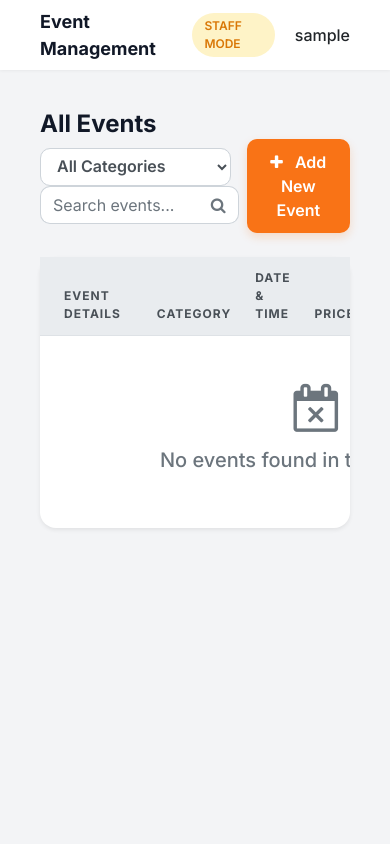
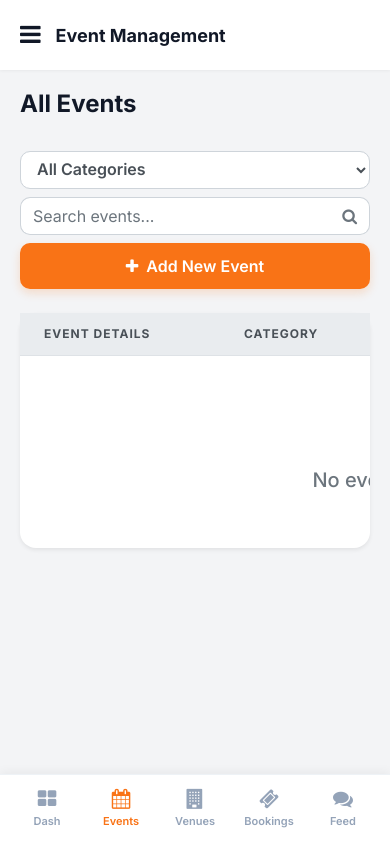
Before and after one commit to DyvinBiju/seatsense, a Django app: page /admin-panel/events/ in a window 390 px wide; the page is wider, and only the part inside the window is pictured. Run offline with Django 5.2, Linux system fonts and the light colour scheme; the visitor is signed in with stand-in values (Sample User, id 1); data that the repository does not hold is empty; some libraries are stand-ins or nearby versions.

Commit message:
admin dashboard modified, venues added

````diff
--- a/seatsense_app/models.py
+++ b/seatsense_app/models.py
@@ -22,7 +22,7 @@ class Auditorium(models.Model):
 
             for seat_num in range(1, self.seats_per_row + 1):
 
-                Seat.objects.create(
+                Seat.objects.get_or_create(
                     auditorium=self,
                     row_label=row,
                     seat_number=seat_num
--- a/seatsense_app/urls.py
+++ b/seatsense_app/urls.py
@@ -38,6 +38,12 @@ urlpatterns = [
     path('admin-panel/feedback/<int:feedback_id>/reply/', admin_views.admin_feedback_reply, name='admin_feedback_reply'),
     path('admin-panel/feedback/<int:feedback_id>/delete/', admin_views.admin_feedback_delete, name='admin_feedback_delete'),
 
+    # Auditoriums
+    path('admin-panel/auditoriums/', admin_views.admin_auditorium_list, name='admin_auditorium_list'),
+    path('admin-panel/auditoriums/create/', admin_views.admin_auditorium_create, name='admin_auditorium_create'),
+    path('admin-panel/auditoriums/<int:auditorium_id>/edit/', admin_views.admin_auditorium_edit, name='admin_auditorium_edit'),
+    path('admin-panel/auditoriums/<int:auditorium_id>/delete/', admin_views.admin_auditorium_delete, name='admin_auditorium_delete'),
+
     path("events/", views.explore_events, name="explore_events"),
     path("event/<int:event_id>/", views.event_detail, name="event_detail"),
     path("event/<int:event_id>/seats/", views.seat_layout, name="seat_layout"),
--- a/templates/seatsense_app/admin/admin_base.html
+++ b/templates/seatsense_app/admin/admin_base.html
@@ -161,10 +161,75 @@
             .sidebar {
                 transform: translateX(-100%);
             }
+            .sidebar.active {
+                transform: translateX(0);
+            }
             .main-content {
                 margin-left: 0;
                 width: 100%;
+                margin-bottom: 70px; /* Space for bottom tabs */
             }
+            .top-bar {
+                padding: 0 20px;
+            }
+            .user-nav {
+                display: none; /* Hide on mobile to save space */
+            }
+            .content-area {
+                padding: 20px;
+            }
+            .mobile-nav-toggle {
+                display: block !important;
+            }
+            .mobile-tab-bar {
+                display: flex !important;
+            }
+        }
+
+        /* Mobile Tab Bar */
+        .mobile-tab-bar {
+            position: fixed;
+            bottom: 0;
+            left: 0;
+            right: 0;
+            height: 70px;
+            background: white;
+            display: none;
+            justify-content: space-around;
+            align-items: center;
+            box-shadow: 0 -2px 10px rgba(0,0,0,0.05);
+            z-index: 1100;
+            border-top: 1px solid #eef2f6;
+            padding: 0 10px;
+        }
+
+        .tab-item {
+            display: flex;
+            flex-direction: column;
+            align-items: center;
+            text-decoration: none;
+            color: #94a3b8;
+            font-size: 11px;
+            font-weight: 600;
+            transition: all 0.2s;
+            flex: 1;
+        }
+
+        .tab-item i {
+            font-size: 20px;
+            margin-bottom: 4px;
+        }
+
+        .tab-item.active {
+            color: var(--primary-orange);
+        }
+
+        .mobile-nav-toggle {
+            display: none;
+            font-size: 24px;
+            color: #111827;
+            cursor: pointer;
+            margin-right: 15px;
         }
     </style>
 
@@ -214,6 +279,11 @@
                     <i class="fa fa-users"></i> Users
                 </a>
             </li>
+            <li class="menu-item">
+                <a href="{% url 'admin_auditorium_list' %}" class="menu-link {% if 'auditorium' in request.resolver_match.url_name %}active{% endif %}">
+                    <i class="fa fa-building"></i> Venues
+                </a>
+            </li>
         </ul>
 
         <div class="sidebar-footer">
@@ -227,8 +297,13 @@
     <div class="main-content">
         <!-- Top Bar -->
         <div class="top-bar">
-            <div class="page-title">
-                {% block page_title %}Dashboard Overview{% endblock %}
+            <div class="d-flex align-items-center">
+                <div class="mobile-nav-toggle" id="sidebarToggle">
+                    <i class="fa fa-bars"></i>
+                </div>
+                <div class="page-title">
+                    {% block page_title %}Dashboard Overview{% endblock %}
+                </div>
             </div>
 
             <div class="user-nav">
@@ -239,8 +314,48 @@
 
         <!-- Inner Content Area -->
         <div class="content-area">
+            {% if messages %}
+                {% for message in messages %}
+                <div class="alert alert-{% if message.tags == 'error' %}danger{% else %}{{ message.tags }}{% endif %} alert-dismissible fade show" role="alert" style="border-radius: 12px; font-weight: 500;">
+                    {% if message.tags == 'error' %}
+                        <i class="fa fa-exclamation-circle mr-2"></i>
+                    {% elif message.tags == 'success' %}
+                        <i class="fa fa-check-circle mr-2"></i>
+                    {% endif %}
+                    {{ message }}
+                    <button type="button" class="close" data-dismiss="alert" aria-label="Close">
+                        <span aria-hidden="true">&times;</span>
+                    </button>
+                </div>
+                {% endfor %}
+            {% endif %}
+
             {% block admin_content %}{% endblock %}
         </div>
+    </div>
+
+    <!-- Mobile Tab Bar -->
+    <div class="mobile-tab-bar">
+        <a href="{% url 'admin_dashboard' %}" class="tab-item {% if request.resolver_match.url_name == 'admin_dashboard' %}active{% endif %}">
+            <i class="fa fa-th-large"></i>
+            <span>Dash</span>
+        </a>
+        <a href="{% url 'admin_event_list' %}" class="tab-item {% if 'event' in request.resolver_match.url_name %}active{% endif %}">
+            <i class="fa fa-calendar"></i>
+            <span>Events</span>
+        </a>
+        <a href="{% url 'admin_auditorium_list' %}" class="tab-item {% if 'auditorium' in request.resolver_match.url_name %}active{% endif %}">
+            <i class="fa fa-building"></i>
+            <span>Venues</span>
+        </a>
+        <a href="{% url 'admin_booking_list' %}" class="tab-item {% if 'booking' in request.resolver_match.url_name %}active{% endif %}">
+            <i class="fa fa-ticket"></i>
+            <span>Bookings</span>
+        </a>
+        <a href="{% url 'admin_feedback_list' %}" class="tab-item {% if 'feedback' in request.resolver_match.url_name %}active{% endif %}">
+            <i class="fa fa-comments"></i>
+            <span>Feed</span>
+        </a>
     </div>
 
     <script src="https://code.jquery.com/jquery-3.5.1.slim.min.js"></script>
@@ -248,6 +363,21 @@
     <script src="https://stackpath.bootstrapcdn.com/bootstrap/4.5.2/js/bootstrap.min.js"></script>
     <script src="https://cdn.jsdelivr.net/npm/chart.js"></script>
 
+    <script>
+        $(document).ready(function() {
+            $('#sidebarToggle').on('click', function() {
+                $('.sidebar').toggleClass('active');
+            });
+
+            // Close sidebar when clicking outside on mobile
+            $(document).on('click', function(e) {
+                if (!$(e.target).closest('.sidebar, #sidebarToggle').length) {
+                    $('.sidebar').removeClass('active');
+                }
+            });
+        });
+    </script>
     {% block extra_js %}{% endblock %}
 </body>
 </html>
+```
--- a/templates/seatsense_app/admin/event_list.html
+++ b/templates/seatsense_app/admin/event_list.html
@@ -4,13 +4,13 @@
 
 {% block admin_content %}
 <div class="row mb-4 align-items-center">
-    <div class="col-md-4">
+    <div class="col-lg-4 col-md-12 mb-3 mb-lg-0">
         <h4 class="mb-0" style="font-weight: 700; color: #111827;">All Events</h4>
     </div>
-    <div class="col-md-8">
-        <div class="d-flex justify-content-end align-items-center">
-            <form class="form-inline mr-2" method="GET">
-                <select name="category" class="form-control mr-2 bg-white" style="border-radius: 10px; font-weight: 600;" onchange="this.form.submit()">
+    <div class="col-lg-8 col-md-12 mt-3 mt-lg-0">
+        <div class="d-flex flex-column flex-lg-row justify-content-lg-end align-items-stretch">
+            <form class="d-flex flex-column flex-sm-row mr-lg-3 mb-2 mb-lg-0" method="GET">
+                <select name="category" class="form-control mb-2 mb-sm-0 mr-sm-2 bg-white" style="border-radius: 10px; font-weight: 600;" onchange="this.form.submit()">
                     <option value="">All Categories</option>
                     {% for cat in categories %}
                     <option value="{{ cat.id }}" {% if selected_cat == cat.id %}selected{% endif %}>{{ cat.name }}</option>
@@ -25,7 +25,7 @@
                     </div>
                 </div>
             </form>
-            <a href="{% url 'admin_event_create' %}" class="btn btn-orange-custom">
+            <a href="{% url 'admin_event_create' %}" class="btn btn-orange-custom w-100 w-lg-auto d-flex align-items-center justify-content-center">
                 <i class="fa fa-plus mr-2"></i> Add New Event
             </a>
         </div>
@@ -142,5 +142,11 @@
     .badge-soft-info {
         font-size: 11px;
     }
+
+    @media (max-width: 991px) {
+        .table {
+            min-width: 900px; /* Force horizontal scroll on mobile to prevent crushing */
+        }
+    }
 </style>
 {% endblock %}
````
Also changed, not shown: seatsense_app/admin_views.py (+82 -2 lines), seatsense_app/forms.py (+28 -1 lines), templates/seatsense_app/admin/auditorium_form.html (added, +87 -0 lines), templates/seatsense_app/admin/auditorium_list.html (added, +93 -0 lines), templates/seatsense_app/admin/dashboard.html (+10 -0 lines), media/events/featured-speaker-two.jpg (added), media/events/gallery-full-popup-four.jpg (added), media/events/gallery-full-popup-one.jpg (added), media/events/gallery-less-eight.jpg (added), media/events/speaker-full-three.jpg (added).
